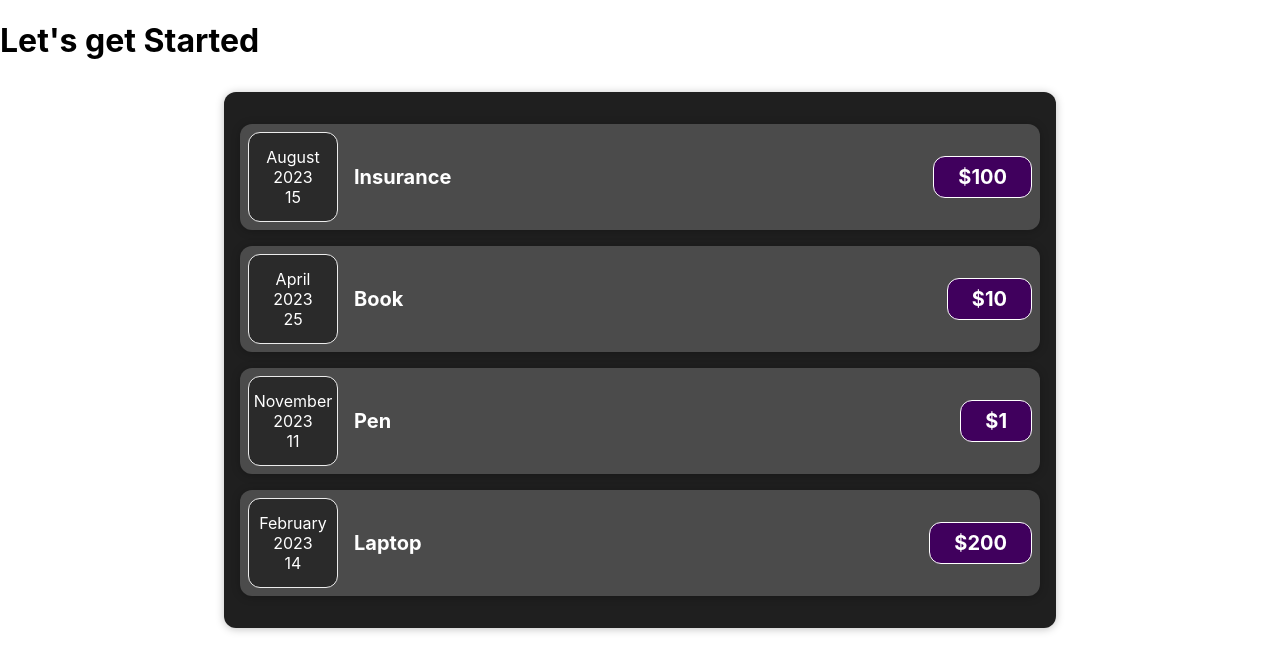
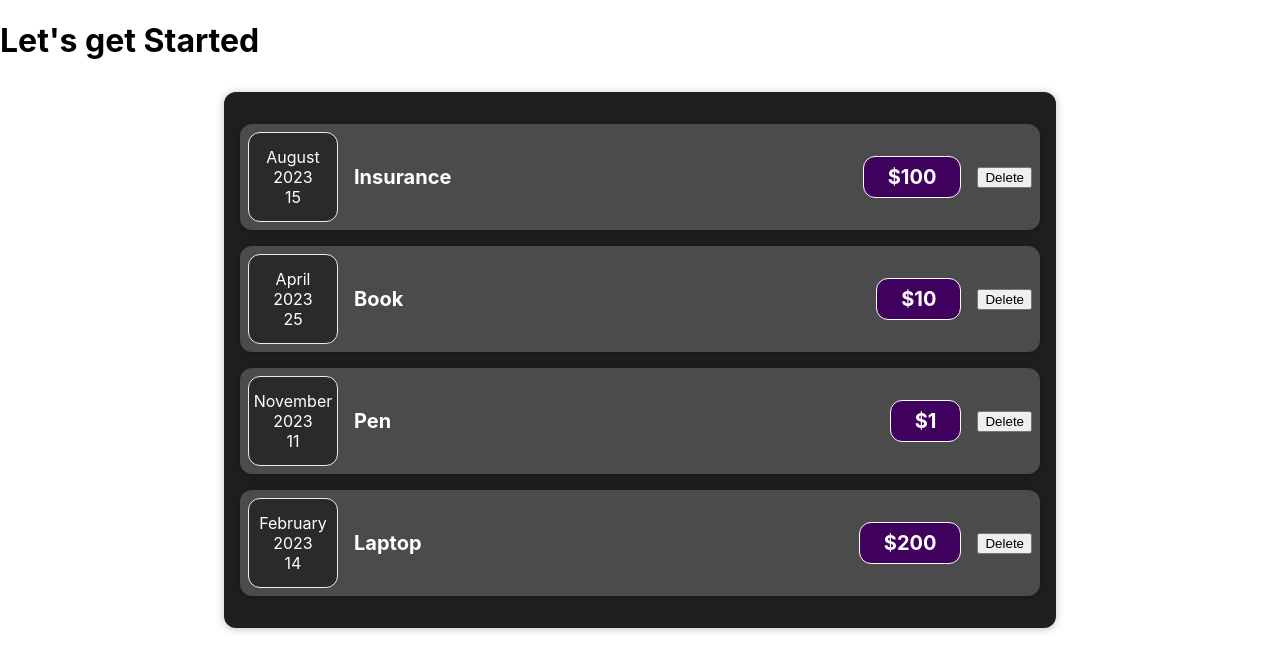
Before and after one commit to Jonathan5511/project-one, a React (Create React App) app: page / in a window 1280 px wide. Shown: the top 672 px of the page. Built offline with nearby package versions, Linux system fonts and the light colour scheme.

Commit message:
Delete Button

```diff
--- a/src/Components/Expenses/ExpenseItem.js
+++ b/src/Components/Expenses/ExpenseItem.js
@@ -3,12 +3,14 @@ import ExpenseDate from "./ExpenseDate";
 import Card from '../UI/Card';
 
 const ExpenseItem = (props) => {
+
   return (
-    <Card className="expense-item">
+    <Card className="expense-item" id="item">
       <ExpenseDate date={props.date}></ExpenseDate>
       <div className="expense-item__description">
         <h2>{props.title}</h2>
         <div className="expense-item__price">${props.price}</div>
+        <button type="button">Delete</button>
       </div>
     </Card>
   );
```
